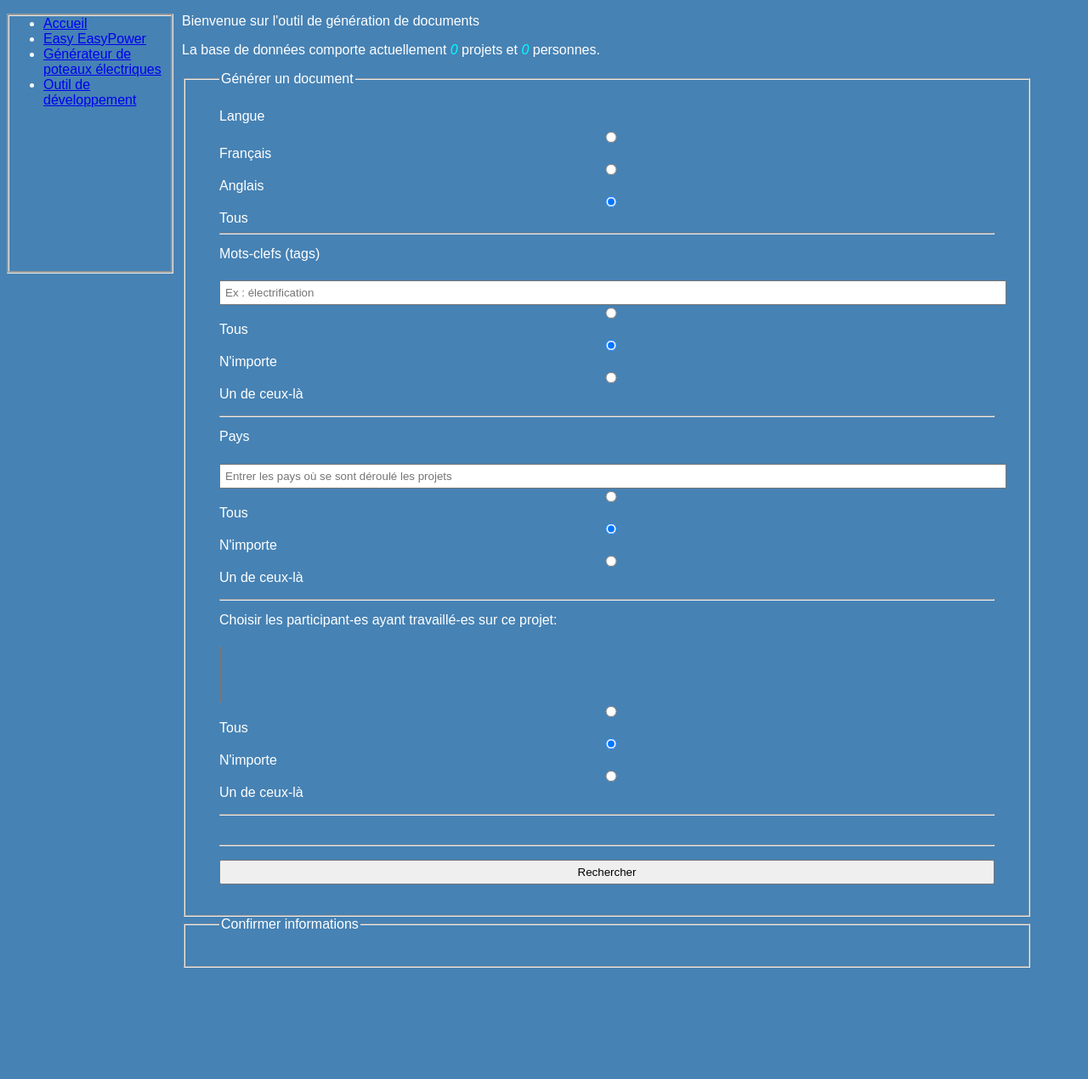
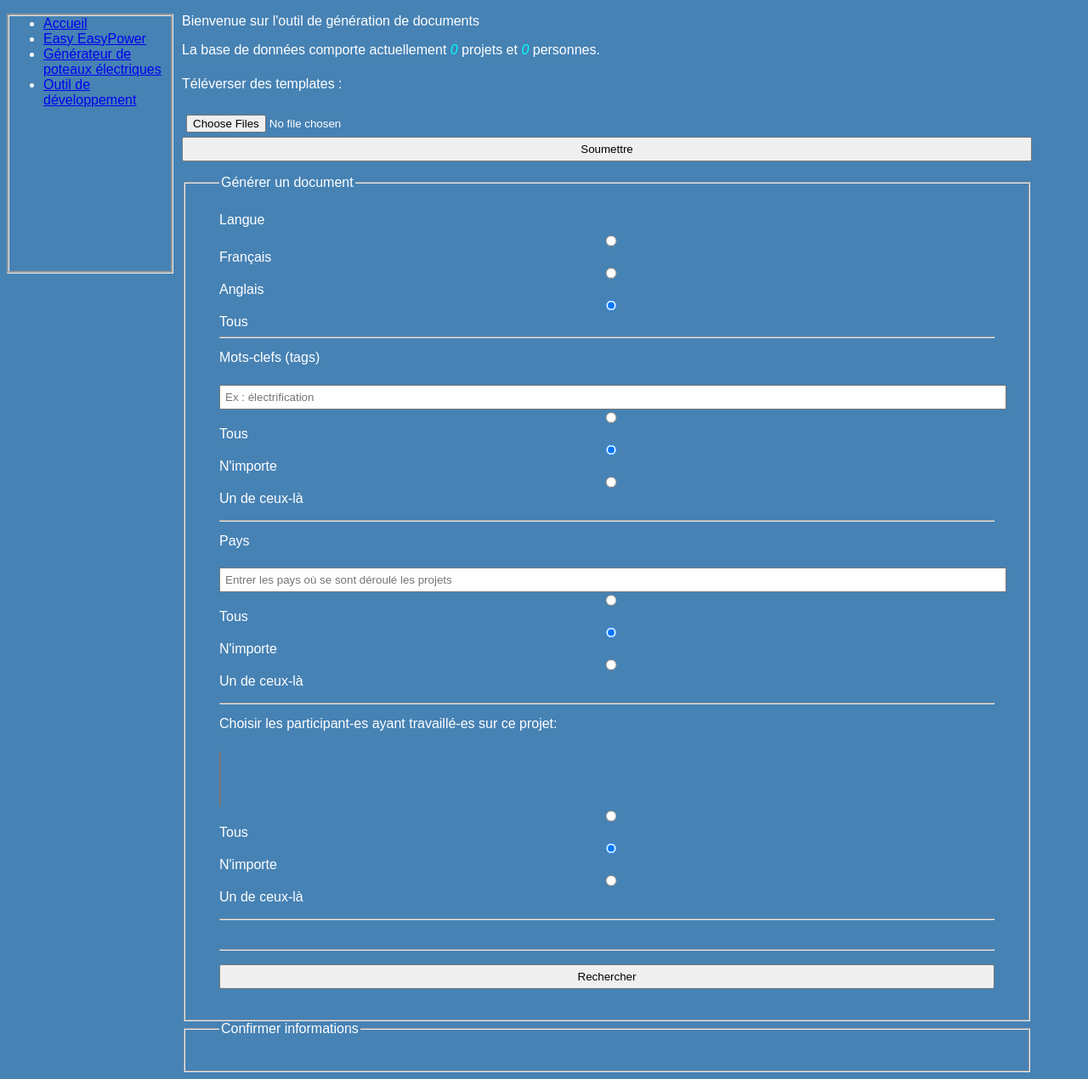
Before and after one commit to DFS420/intern-app, a Flask app: page /doc_assembler in a window 1280 px wide. Shown: the part 113-1383 px from the top of the page at 85% size. Before the commit the page ends 1252 px from the top, so only its background shows below. Run offline with Flask 2, Linux system fonts and the light colour scheme; data that the repository does not hold is empty; parts of the project's set-up code (start-up, migrations or seed data) failed here and were passed over.

Commit message:
Ajout de l'upload de nouveau template

```diff
--- a/app/app.py
+++ b/app/app.py
@@ -401,6 +401,19 @@ def doc_assembler():
             except Exception as e:
                 flash("Erreur : {0}".format(e.message), 'error')
 
+        if request.form['btn_id'] == 'soumettre_fichier':
+            for uploaded_file in request.files.getlist('upload_template'):
+                filename = secure_filename(uploaded_file.filename)
+                if filename != '':
+                    file_ext = os.path.splitext(filename)[1]
+                    # valide si l'extension des fichier est bonne
+                    if file_ext not in ['.docx']:
+                        flash("Les fichiers reçus ne sont des pas des fichiers .docx", 'error')
+                        return redirect(url_for('doc_assembler'))
+                    uploaded_file.save(os.path.join(app.config['DEV_TEMPLATE_DOC'], filename))
+                    flash("Template(s) téléversé(s)", 'message')
+
+
     return render_template(page, persons=metadata['PERSON'], nb_person=metadata['NB_PERSON'],
                            projects=metadata['PROJECT'], nb_project=metadata['NB_PROJECT'])
 
--- a/app/templates/doc_assembler.html
+++ b/app/templates/doc_assembler.html
@@ -28,6 +28,19 @@
                 </section>
 
             </section>
+
+            <section>
+                <div class="form-control">
+                    <label>Téléverser des templates :</label> </br>
+                    <form method="POST" action="" enctype="multipart/form-data">
+                        <p><input type="file" value="Choisir" name="upload_template" multiple accept=".docx">
+                            <input type="submit" value="Soumettre">
+                        </p>
+                        <input type="hidden" name="btn_id" value="soumettre_fichier">
+                    </form>
+                </div>
+            </section>
+
 
             <div id="message">
                         {% with messages = get_flashed_messages() %}
@@ -165,6 +178,7 @@
                     </p>
                     </div>
 
+
                 <p>
                     <input type="submit" name="generate" value="Générer documents">
                 </p>
```
Also changed, not shown: 1 other file.
